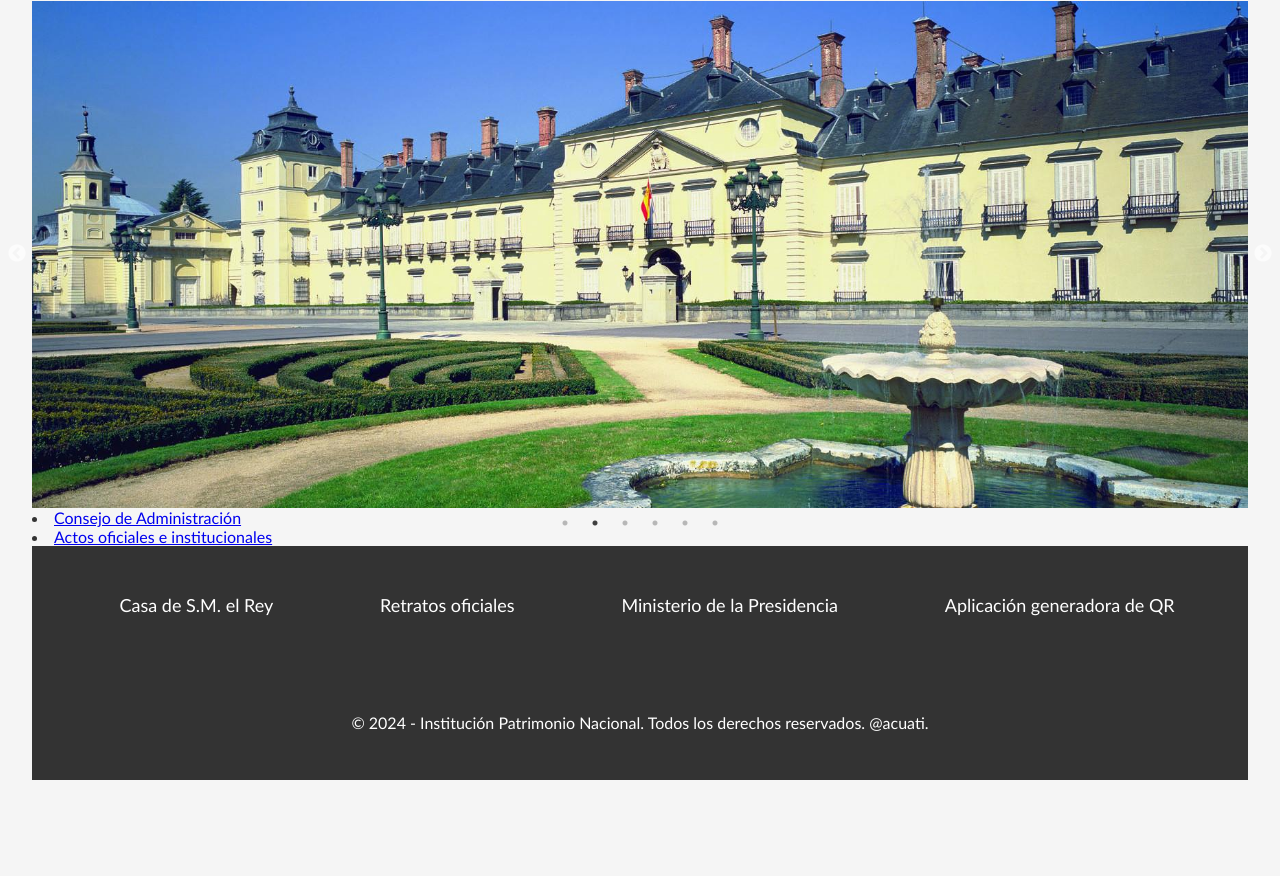
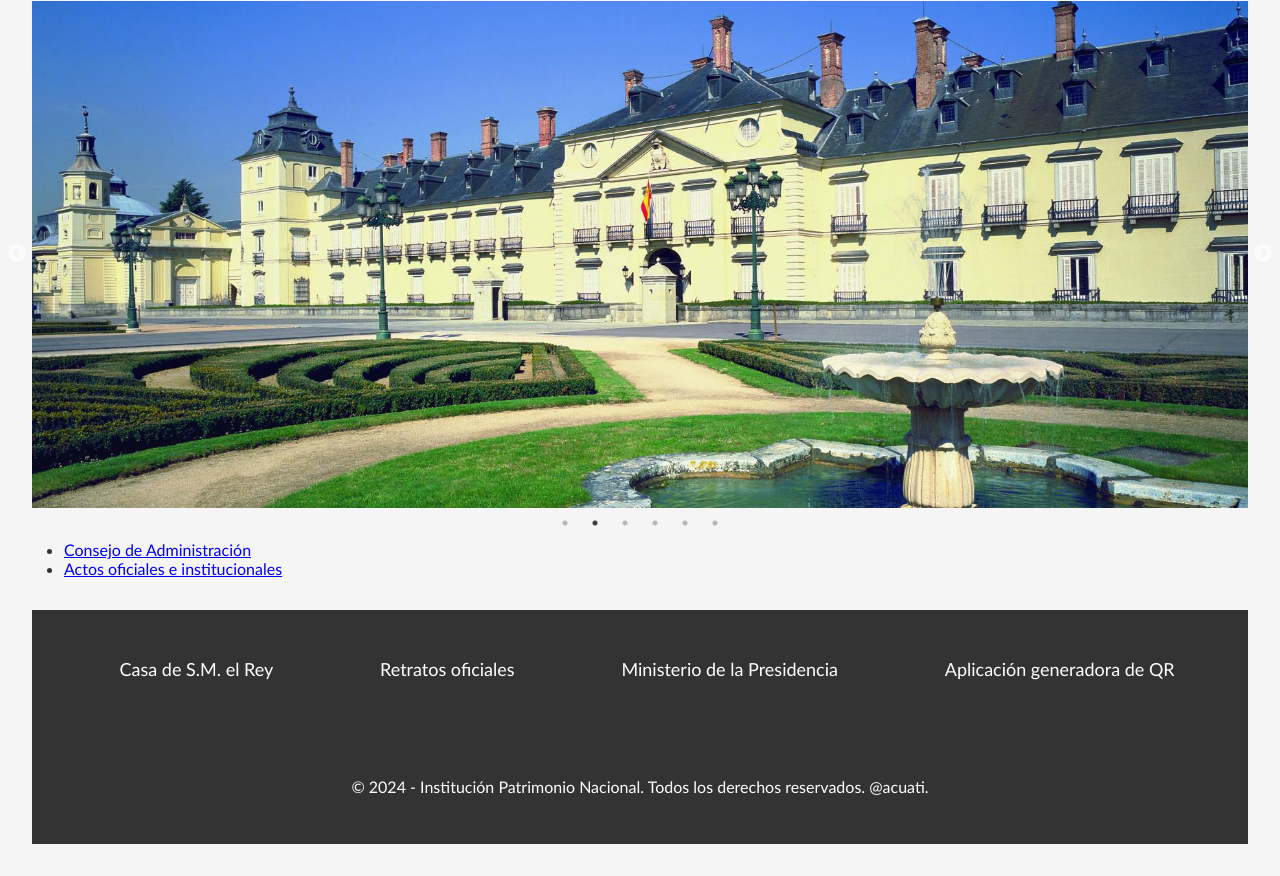
Before and after one commit to acuati/institucionpatrimonionacional, a Gatsby site: page / in a window 1280 px wide. Shown: the part 407-1283 px from the top of the page. Before the commit the page ends 1219 px from the top, so only its background shows below. Built offline with nearby package versions, Linux system fonts and the light colour scheme; Gatsby itself is replaced by a stand-in of ours.

Commit message:
actulizo cambios

```diff
--- a/src/components/layout.js
+++ b/src/components/layout.js
@@ -34,8 +34,15 @@
         <main>
           {children}
           </main>
-          <li><Link to="/consejo">Consejo de Administración</Link></li>
-    <li><Link to="/actos">Actos oficiales e institucionales</Link></li>
+          <p>
+            <ul>
+            <li><Link to="/consejo">Consejo de Administración</Link></li>
+            <li><Link to="/actos">Actos oficiales e institucionales</Link></li>
+
+            </ul>
+
+          </p>
+
 
           <Navbar />
 
```
